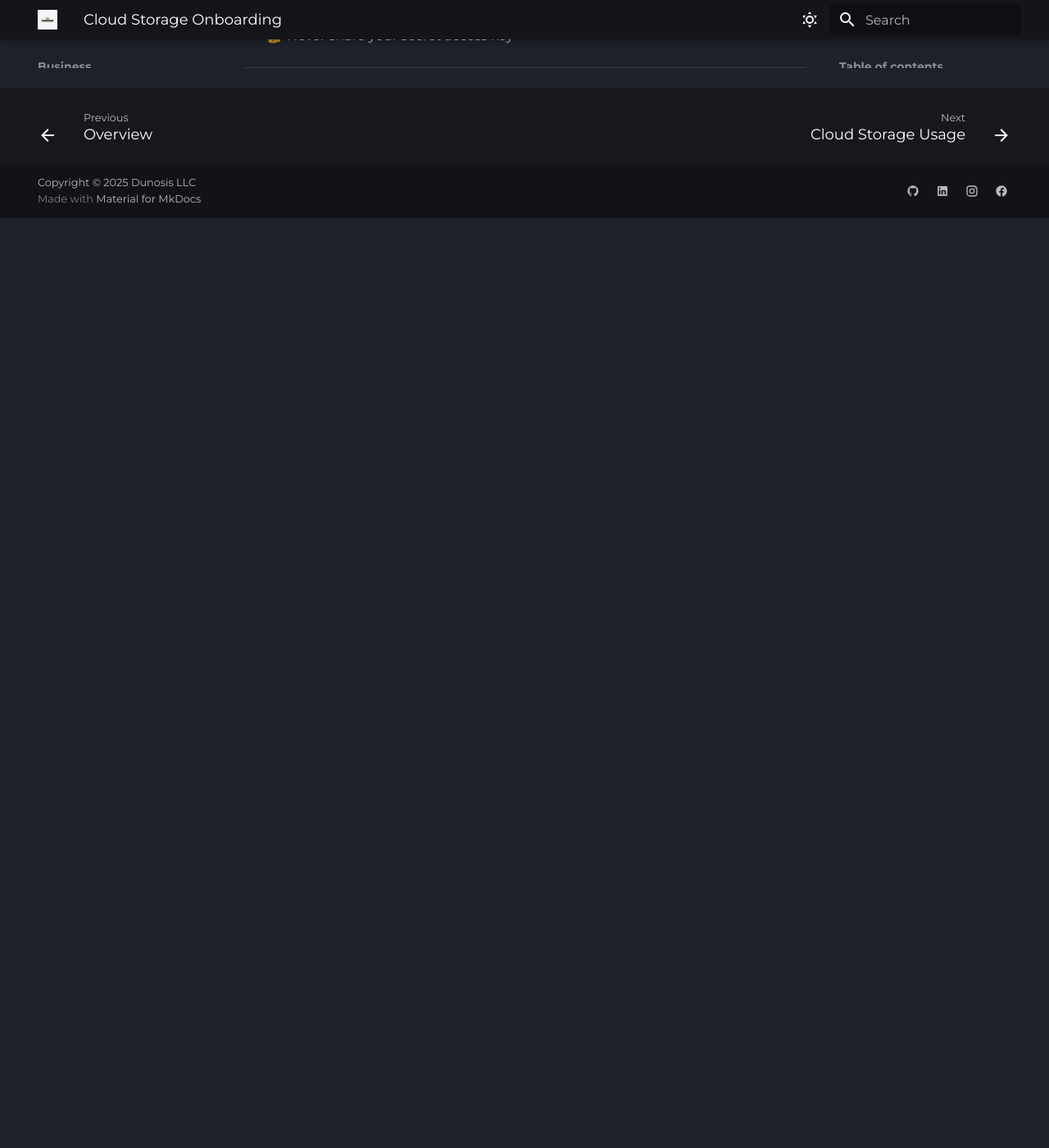
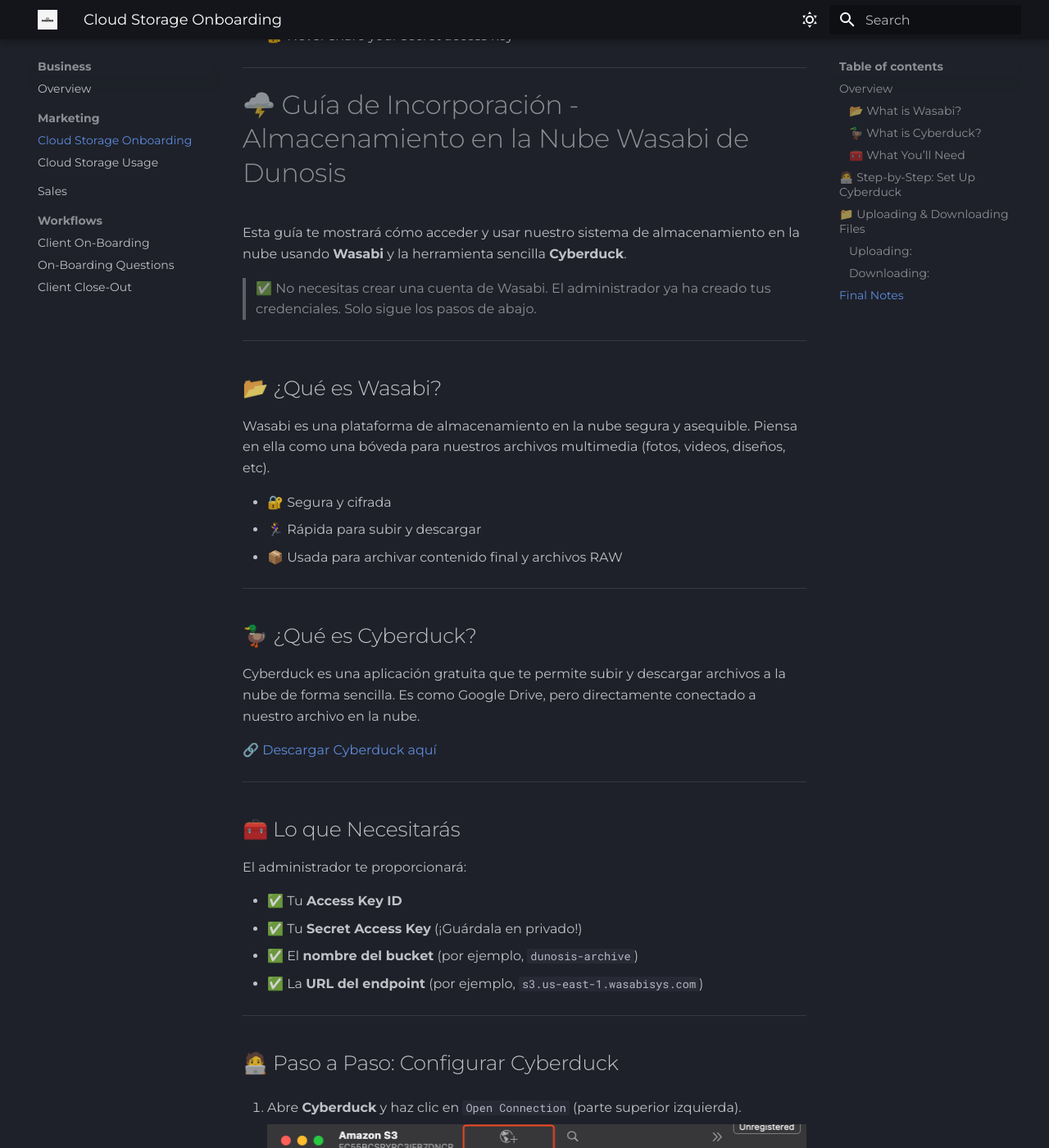
Before and after one commit to wesordonez/dunosis-web-docs, an MkDocs documentation site: the page built from docs/business/marketing/cloud-storage-onboarding.md, in a window 1280 px wide and 1400 px high, scrolled down 3038 px. Shown: the whole window at 82% size. Built offline with MkDocs 1.6.1 and Material for MkDocs 9.7.7, drawn with Linux system fonts in a browser that asks for light colours; before the commit the page ends 3304 px from its top, so only the background shows below that; some of the changed text lies outside the part shown.

Commit message:
added in the spanish version

```diff
--- a/docs/business/marketing/cloud-storage-onboarding.md
+++ b/docs/business/marketing/cloud-storage-onboarding.md
@@ -75,3 +75,80 @@
 - 🔐 Never share your secret access key
 
 ---
+
+# 🌩️ Guía de Incorporación - Almacenamiento en la Nube Wasabi de Dunosis
+
+Esta guía te mostrará cómo acceder y usar nuestro sistema de almacenamiento en la nube usando **Wasabi** y la herramienta sencilla **Cyberduck**.
+
+> ✅ No necesitas crear una cuenta de Wasabi. El administrador ya ha creado tus credenciales. Solo sigue los pasos de abajo.
+
+---
+
+## 📂 ¿Qué es Wasabi?
+
+Wasabi es una plataforma de almacenamiento en la nube segura y asequible. Piensa en ella como una bóveda para nuestros archivos multimedia (fotos, videos, diseños, etc).
+
+- 🔐 Segura y cifrada
+- 🏃‍♀️ Rápida para subir y descargar
+- 📦 Usada para archivar contenido final y archivos RAW
+
+---
+
+## 🦆 ¿Qué es Cyberduck?
+
+Cyberduck es una aplicación gratuita que te permite subir y descargar archivos a la nube de forma sencilla. Es como Google Drive, pero directamente conectado a nuestro archivo en la nube.
+
+🔗 [Descargar Cyberduck aquí](https://cyberduck.io/)
+
+---
+
+## 🧰 Lo que Necesitarás
+
+El administrador te proporcionará:
+
+- ✅ Tu **Access Key ID**
+- ✅ Tu **Secret Access Key** (¡Guárdala en privado!)
+- ✅ El **nombre del bucket** (por ejemplo, `dunosis-archive`)
+- ✅ La **URL del endpoint** (por ejemplo, `s3.us-east-1.wasabisys.com`)
+
+---
+
+## 🧑‍💻 Paso a Paso: Configurar Cyberduck
+
+1. Abre **Cyberduck** y haz clic en `Open Connection` (parte superior izquierda).
+
+    ![Cyberduck](./assets/du-docs-cyberduck-config.png)
+
+2. En el menú desplegable, selecciona **Amazon S3** (aunque sea Wasabi).
+3. Rellena los campos:
+   - **Server**: `s3.us-east-1.wasabisys.com` *(o el endpoint que te indiquen)*
+   - **Access Key ID**: *(proporcionado por el administrador)*
+   - **Secret Access Key**: *(proporcionado por el administrador)*
+   - Deja los demás campos en blanco por ahora
+4. Haz clic en **Connect**
+
+    ![Cyberduck](./assets/du-docs-cyberduck-config-end.png)
+
+5. Ahora deberías ver el bucket de almacenamiento. Haz doble clic para abrirlo.
+
+> ✅ Recomendado: Haz clic en la opción `Add to Keychain` para guardar las credenciales (en Mac OS)
+
+---
+
+## 📁 Subir y Descargar Archivos
+
+### Subir:
+- Simplemente **arrastra y suelta archivos** dentro de la carpeta que te asignaron.
+- Puedes crear subcarpetas (por ejemplo, `ClienteX/FinalEdits/`)
+
+### Descargar:
+- Haz clic derecho en un archivo → elige **Download**
+
+⚠️ ¡Ten cuidado de no borrar nada por accidente!
+
+---
+
+## ✅ Buenas Prácticas
+- 🔐 Nunca compartas tu Secret Access Key
+
+---
```
